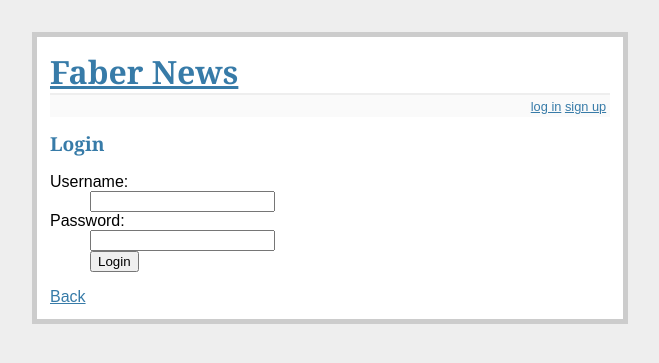
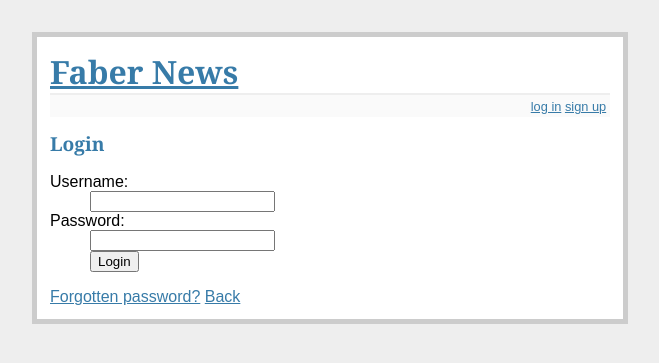
Before and after one commit to amsimoes/faber-news, a Flask app: page /login in a window 1280 px wide. Shown: the top 363 px of the page, without its empty margins (310-969 px from the left). Run offline with Flask 2, Linux system fonts and the light colour scheme.

Commit message:
adds password recovery layout and endpoint

```diff
--- a/faber_news/faber_news/faber_news.py
+++ b/faber_news/faber_news/faber_news.py
@@ -176,3 +176,19 @@ def downvote(article_id):
 	else:
 		flash('You must be logged in to vote.')
 		return redirect(url_for('show_articles'))
+
+
+@app.route('/forgot_password', methods=['POST', 'GET'])
+def forgot_password():
+	if request.method == 'POST':
+		db = get_db()
+		username = request.form['username']
+		email = request.form['email']
+		cur = db.execute('SELECT password FROM users WHERE username = ? AND email = ?', [username, email])
+		if len(cur.fetchall()) != 0:
+			flash('Password found and sent to your email.')
+			return render_template('login.html')
+		else:
+			return render_template('forgot_password.html', error="No account found with those credentials. Try again.")
+	else:
+		return render_template('forgot_password.html', error=None)
--- a/faber_news/faber_news/templates/login.html
+++ b/faber_news/faber_news/templates/login.html
@@ -11,5 +11,6 @@
       <dd><input type=submit value=Login>
     </dl>
   </form>
+  <a href="{{ url_for('forgot_password') }}">Forgotten password?</a>
   <a href="{{ url_for('show_articles') }}">Back</a>
 {% endblock %}
```
Also changed, not shown: faber_news/faber_news/templates/forgot_password.html (added, +15 -0 lines).
